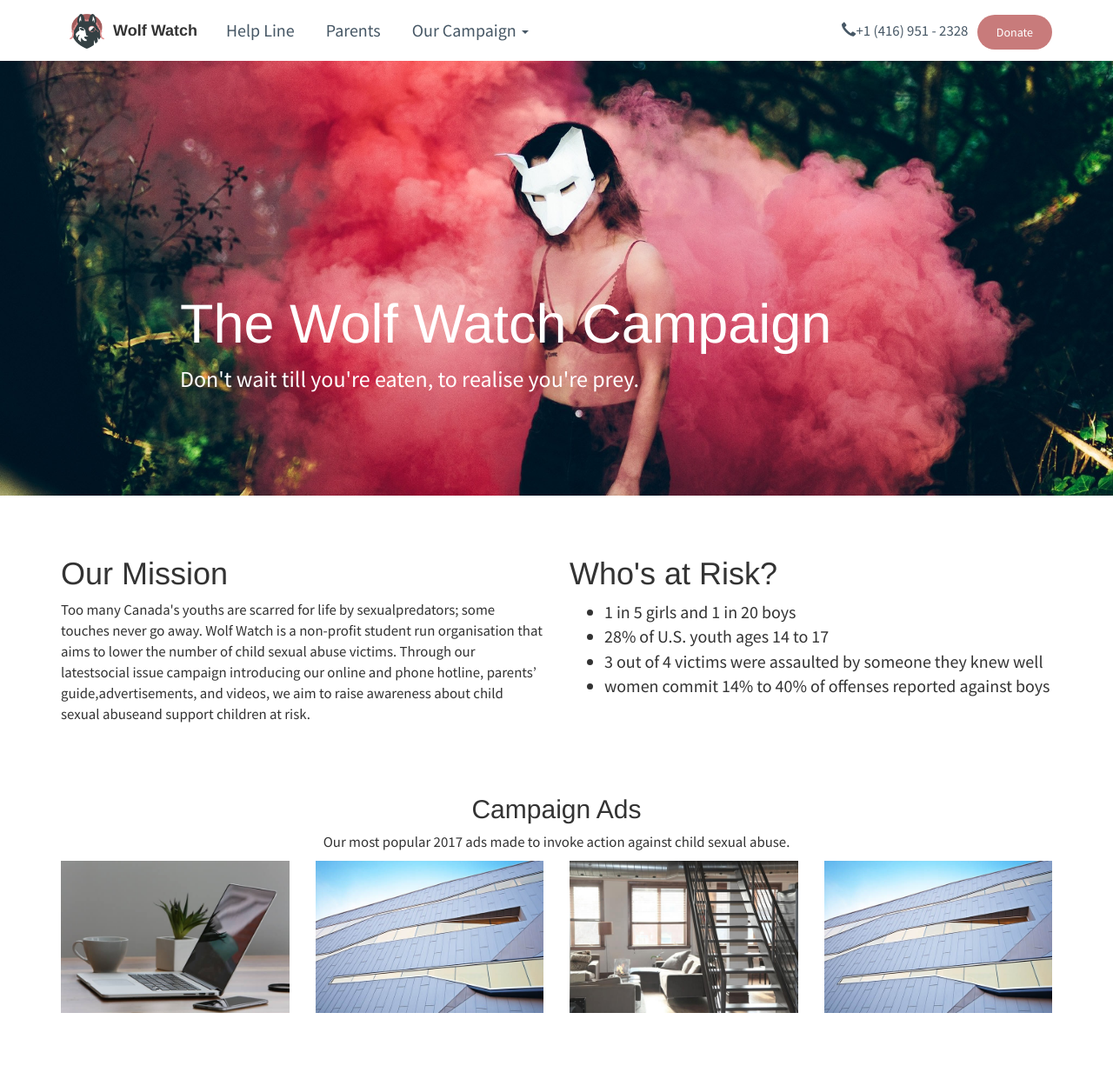
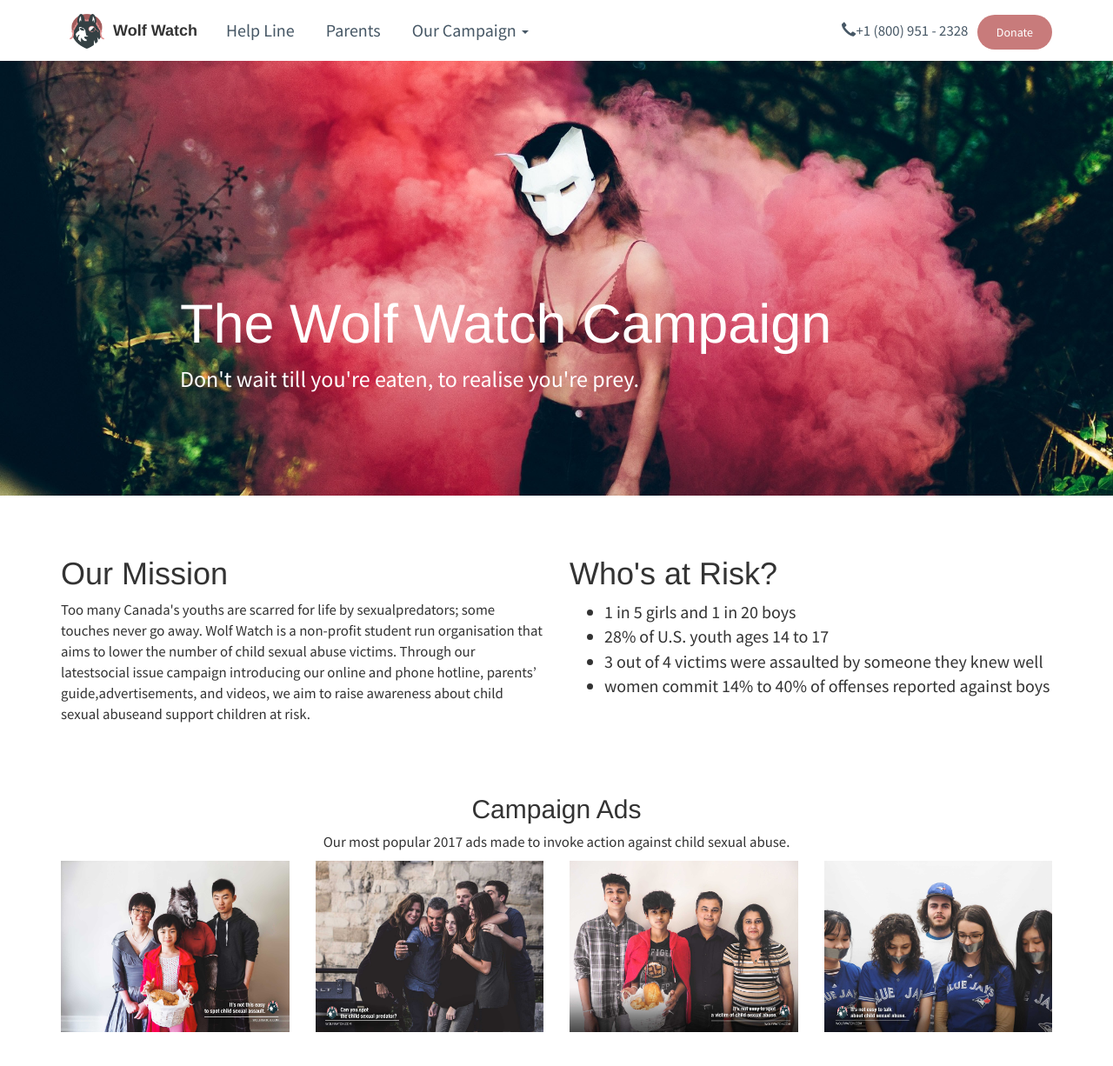
Before and after one commit to ryan-qiyu/ryan-qiyu.github.io, a plain HTML site: page campaign.html in a window 1280 px wide. Shown: the top 1226 px of the page at 87% size. Drawn offline with nearby package versions, Linux system fonts and the light colour scheme; grey boxes are pictures that could not be loaded; files whose address does not match are found by name.

Commit message:
with ads"

```diff
--- a/assets/css/styles.css
+++ b/assets/css/styles.css
@@ -272,7 +272,7 @@ ol, ul {
 #home_header {
   background-size:cover;
   background-repeat:no-repeat;
-  background-position:0 70%;
+  background-position:center 70%;
   background-image:url("../../assets/img/fake_nude.jpg");
 }
 
--- a/campaign.html
+++ b/campaign.html
@@ -56,7 +56,7 @@
                             </ul>
                         </li>
                     </ul>
-                    <p class="navbar-text navbar-right actions"><a class="navbar-link login" href="#" id="number_nav"><i class="glyphicon glyphicon-earphone" id="phone_nav"></i>+1 (416) 951 - 2328</a> <a class="btn btn-default action-button" role="button" href="#">Donate </a></p>
+                    <p class="navbar-text navbar-right actions"><a class="navbar-link login" href="#" id="number_nav"><i class="glyphicon glyphicon-earphone" id="phone_nav"></i>+1 (800) 951 - 2328</a> <a class="btn btn-default action-button" role="button" href="#">Donate </a></p>
                 </div>
             </div>
         </nav>
@@ -95,16 +95,16 @@
             </div>
             <div class="row photos">
                 <div class="col-lg-3 col-md-4 col-sm-6 item">
-                    <a href="assets/img/desk.jpg" data-lightbox="photos"><img class="img-responsive" src="assets/img/desk.jpg"></a>
+                    <a href="assets/img/desk.jpg" data-lightbox="photos"><img class="img-responsive" src="assets/img/ad_1.jpg"></a>
                 </div>
                 <div class="col-lg-3 col-md-4 col-sm-6 item">
-                    <a href="assets/img/building.jpg" data-lightbox="photos"><img class="img-responsive" src="assets/img/building.jpg"></a>
+                    <a href="assets/img/building.jpg" data-lightbox="photos"><img class="img-responsive" src="assets/img/ad_2.jpg"></a>
                 </div>
                 <div class="col-lg-3 col-md-4 col-sm-6 item">
-                    <a href="assets/img/loft.jpg" data-lightbox="photos"><img class="img-responsive" src="assets/img/loft.jpg"></a>
+                    <a href="assets/img/loft.jpg" data-lightbox="photos"><img class="img-responsive" src="assets/img/ad_3.jpg"></a>
                 </div>
                 <div class="col-lg-3 col-md-4 col-sm-6 item">
-                    <a href="assets/img/building.jpg" data-lightbox="photos"><img class="img-responsive" src="assets/img/building.jpg"></a>
+                    <a href="assets/img/building.jpg" data-lightbox="photos"><img class="img-responsive" src="assets/img/ad_4.jpg"></a>
                 </div>
             </div>
         </div>
```
Also changed, not shown: helpline.html (+1 -1 lines), index.html (+2 -2 lines), parents.html (+1 -1 lines), stories.html (+1 -1 lines), assets/img/ad_1.jpg (added), assets/img/ad_2.jpg (added), assets/img/ad_3.jpg (added), assets/img/ad_4.jpg (added).
